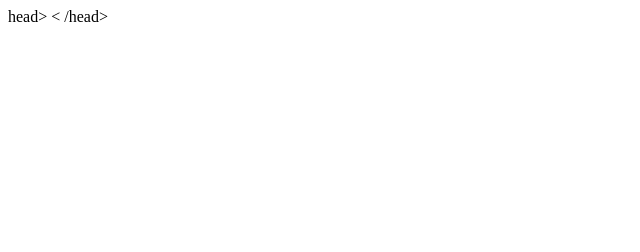
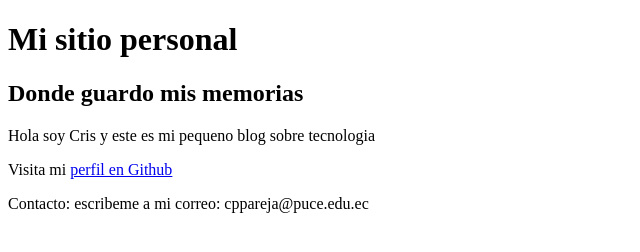
Before and after one commit to CristianPareja/html5_001-pareja-paul, a plain HTML site: page index.html in a window 1280 px wide. Shown: the whole page, without its empty margins (0-640 px from the left). Drawn offline with Linux system fonts and the light colour scheme.

Commit message:
Exploring task

```diff
--- a/index.html
+++ b/index.html
@@ -1,8 +1,17 @@
 <!DOCTYPE html>
 <html lang="en">
-    head>
-<   /head>
+    <head>
+        <header>
+            <h1>Mi sitio personal</h1>
+            <h2>Donde guardo mis memorias</h2>
+
+        </header>
+    </head>
     <body>
-
+        <p>Hola soy Cris y este es mi pequeno blog sobre tecnologia</p>
+        <p>Visita mi <a href="https://github.com/CristianPareja/html5_001-pareja-paul/blob/master/index.html" target="_blank">perfil en Github</a></p>
     </body>
+    <footer>
+        <p>Contacto: escribeme a mi correo: cppareja@puce.edu.ec</p>
+    </footer>
 </html>
```
